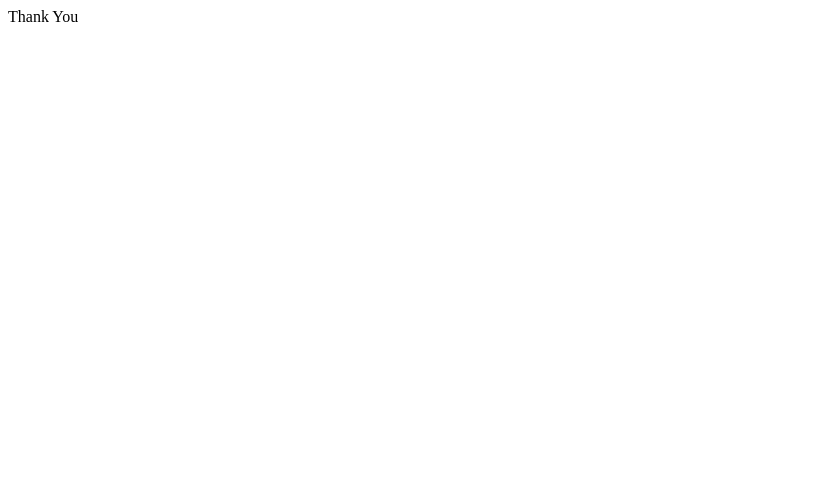
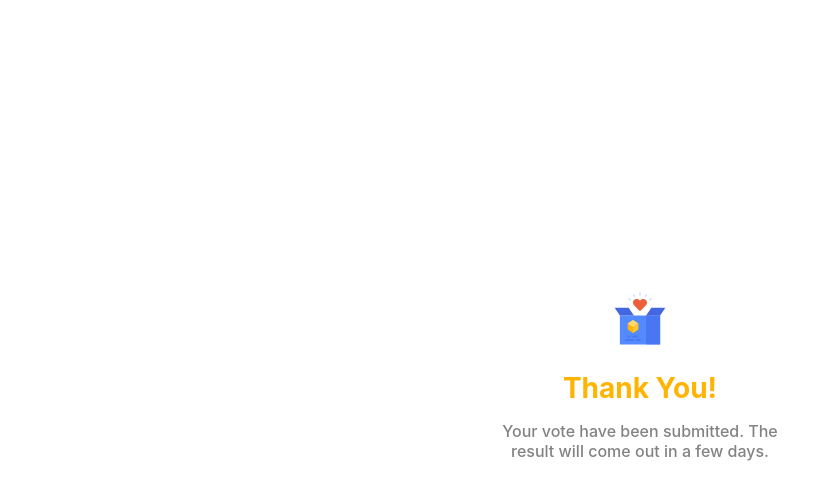
Before and after one commit to infi-axis/ice15, a Gatsby site: page /farewell in a window 1280 px wide. Shown: the whole page, without its empty margins (0-832 px from the left). Built offline with nearby package versions, Linux system fonts and the light colour scheme; Gatsby itself is replaced by a stand-in of ours.

Commit message:
feat: Styled farewell page

```diff
--- /dev/null
+++ b/src/components/thankyou.js
@@ -0,0 +1,73 @@
+import React from "react"
+
+const ThankYou = props => {
+    return (
+        <svg
+            width="56"
+            height="56"
+            viewBox="0 0 56 56"
+            fill="none"
+            xmlns="http://www.w3.org/2000/svg"
+            {...props}
+        >
+            <path d="M7.875 24.5H48.125V53.375H7.875V24.5Z" fill="#548AFF" />
+            <path
+                d="M15.75 44.625H18.375V46.375H15.75V44.625Z"
+                fill="#4976F2"
+            />
+            <path
+                d="M20.125 44.625H26.25V46.375H20.125V44.625Z"
+                fill="#4976F2"
+            />
+            <path
+                d="M13.125 48.125H21.875V49.875H13.125V48.125Z"
+                fill="#4976F2"
+            />
+            <path
+                d="M23.625 48.125H28.875V49.875H23.625V48.125Z"
+                fill="#4976F2"
+            />
+            <path d="M34.125 24.5H48.125V53.375H34.125V24.5Z" fill="#4976F2" />
+            <path
+                d="M48.125 24.5L53.375 16.625H39.375L34.125 24.5H48.125Z"
+                fill="#4367E0"
+            />
+            <path
+                d="M7.875 24.5L2.625 16.625H16.625L21.875 24.5H7.875Z"
+                fill="#4367E0"
+            />
+            <path
+                d="M28 20.125L33.9127 14.2123C34.2574 13.8676 34.5309 13.4583 34.7174 13.0079C34.904 12.5576 35 12.0748 35 11.5873V11.5873C35 10.6027 34.6089 9.6585 33.9127 8.96231C33.2165 8.26612 32.2723 7.875 31.2877 7.875H31.2877C30.8002 7.875 30.3174 7.97102 29.867 8.15758C29.4167 8.34414 29.0074 8.61759 28.6627 8.96231L28 9.625L27.3373 8.96231C26.9926 8.61759 26.5833 8.34414 26.1329 8.15758C25.6826 7.97102 25.1998 7.875 24.7123 7.875C24.2248 7.875 23.7421 7.97102 23.2917 8.15758C22.8413 8.34414 22.432 8.61759 22.0873 8.96231C21.7426 9.30703 21.4691 9.71627 21.2826 10.1667C21.096 10.6171 21 11.0998 21 11.5873V11.5873C21 12.0748 21.096 12.5576 21.2826 13.008C21.4691 13.4584 21.7426 13.8676 22.0873 14.2123L28 20.125Z"
+                fill="#EF5E3B"
+            />
+            <path d="M27.125 1.75H28.875V4.375H27.125V1.75Z" fill="#D1E4FF" />
+            <path
+                d="M20.7613 3.72409L22.3135 2.91559L23.5263 5.24397L21.974 6.05247L20.7613 3.72409Z"
+                fill="#D1E4FF"
+            />
+            <path
+                d="M16.0349 8.42918L17.0394 6.99593L19.1893 8.50268L18.1848 9.93593L16.0349 8.42918Z"
+                fill="#D1E4FF"
+            />
+            <path
+                d="M32.4877 5.2603L33.7004 2.93192L35.2527 3.74042L34.0399 6.0688L32.4877 5.2603Z"
+                fill="#D1E4FF"
+            />
+            <path
+                d="M36.8177 8.50519L38.9675 6.99844L39.972 8.43169L37.8222 9.93844L36.8177 8.50519Z"
+                fill="#D1E4FF"
+            />
+            <path
+                d="M21 42L26.25 38.5V32.375L21 28.875L15.75 32.375V38.5L21 42Z"
+                fill="#FFB401"
+            />
+            <path
+                d="M26.25 32.375L21 35.875L15.75 32.375L21 28.875L26.25 32.375Z"
+                fill="#FFD873"
+            />
+            <path d="M21 42V35.875L26.25 32.375V38.5L21 42Z" fill="#FFC431" />
+        </svg>
+    )
+}
+
+export default ThankYou
--- a/src/pages/farewell.js
+++ b/src/pages/farewell.js
@@ -1,7 +1,55 @@
 import React from "react"
+import styled from "styled-components"
 
-const farewell = () => {
-  return <div>Thank You</div>
+import Layout from "../components/layout"
+import Center from "../components/center"
+import ThankYou from "../components/thankyou"
+
+const FarewellPage = () => {
+    return (
+        <Layout>
+            <Center>
+                <Container>
+                    <ThankYou />
+                    <Title>Thank You!</Title>
+                    <Paragraph>
+                        Your vote have been submitted. The result will come out
+                        in a few days.
+                    </Paragraph>
+                </Container>
+            </Center>
+        </Layout>
+    )
 }
 
-export default farewell
+export default FarewellPage
+
+const Container = styled.div`
+    display: flex;
+    flex-direction: column;
+    align-items: center;
+
+    height: auto;
+    width: 300px;
+
+    @media screen and (min-width: 1024px) {
+        position: relative;
+        top: -3%;
+    }
+`
+
+const Title = styled.h1`
+    font-weight: 700;
+    font-size: 28px;
+    color: #ffb401;
+
+    margin-top: 1.5rem;
+`
+
+const Paragraph = styled.p`
+    margin-top: 1rem;
+    font-weight: 500;
+    font-size: 16px;
+    color: #838383;
+    text-align: center;
+`
```
